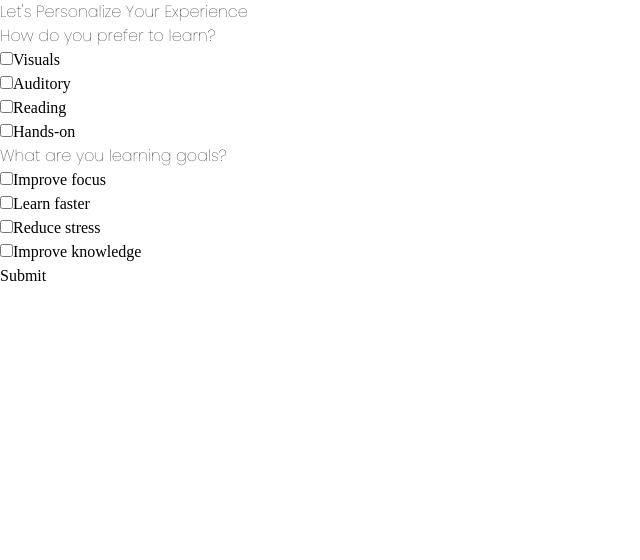
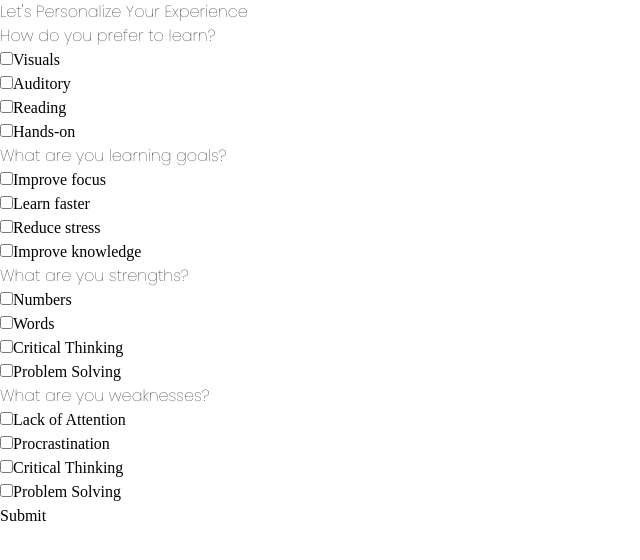
Before and after one commit to AxisShine/GenAI, a React (Vite) app in the folder edubridge/: page /questions in a window 1280 px wide. Shown: the top 560 px of the page, without its empty margins (0-640 px from the left). Built offline with nearby package versions, Linux system fonts and the light colour scheme.

Commit message:
added learning page

```diff
--- a/edubridge/src/App.jsx
+++ b/edubridge/src/App.jsx
@@ -3,6 +3,7 @@ import Home from "./Components/Home.jsx";
 import Questions from "./Components/Questions.jsx";
 import "./App.css";
 import DashBoard from "./Components/DashBoard.jsx";
+import Learning from "./Components/Learning.jsx";
 
 function App() {
   return (
@@ -12,6 +13,7 @@ function App() {
           <Route path="/" element={<Home></Home>}></Route>
           <Route path="/questions" element={<Questions></Questions>}></Route>
           <Route path="/dashboard" element={<DashBoard></DashBoard>}></Route>
+          <Route path="/learning" element={<Learning></Learning>}></Route>
         </Routes>
       </Router>
     </>
--- /dev/null
+++ b/edubridge/src/Components/Learning.jsx
@@ -0,0 +1,5 @@
+function Learning() {
+  return <></>;
+}
+
+export default Learning;
--- a/edubridge/src/Components/Questions.jsx
+++ b/edubridge/src/Components/Questions.jsx
@@ -98,6 +98,83 @@ function Questions() {
                 Improve knowledge
               </div>
             </label>
+            {/* Third option*/}
+            <div className="text-purple-400 w-full thinText text-xl mt-[15px] ml-[15px]">
+              What are you strengths?
+            </div>
+            <label className="ml-[5px] text-purple-400 flex gap-[10px] justify-between w-[47vw]">
+              <div className="questions-checklist">
+                <input
+                  type="checkbox"
+                  value="option1"
+                  {...register("checklist")}
+                />
+                Numbers
+              </div>
+              <div className="questions-checklist">
+                <input
+                  type="checkbox"
+                  value="option1"
+                  {...register("checklist")}
+                />
+                Words
+              </div>
+              <div className="questions-checklist">
+                <input
+                  type="checkbox"
+                  value="option1"
+                  {...register("checklist")}
+                />
+                Critical Thinking
+              </div>
+              <div className="questions-checklist">
+                <input
+                  type="checkbox"
+                  value="option1"
+                  {...register("checklist")}
+                />
+                Problem Solving
+              </div>
+            </label>
+            {/* Fourth option*/}
+            <div className="text-purple-400 w-full thinText text-xl mt-[15px] ml-[15px]">
+              What are you weaknesses?
+            </div>
+            <label className="ml-[5px] text-purple-400 flex gap-[10px] justify-between w-[47vw]">
+              <div className="questions-checklist">
+                <input
+                  type="checkbox"
+                  value="option1"
+                  {...register("checklist")}
+                />
+                Lack of Attention
+              </div>
+              <div className="questions-checklist">
+                <input
+                  type="checkbox"
+                  value="option1"
+                  {...register("checklist")}
+                />
+                Procrastination
+              </div>
+              <div className="questions-checklist">
+                <input
+                  type="checkbox"
+                  value="option1"
+                  {...register("checklist")}
+                />
+                Critical Thinking
+              </div>
+              <div className="questions-checklist">
+                <input
+                  type="checkbox"
+                  value="option1"
+                  {...register("checklist")}
+                />
+                Problem Solving
+              </div>
+            </label>
+            {/* Button*/}
             <button type="submit ">Submit</button>
           </form>
         </div>
```
